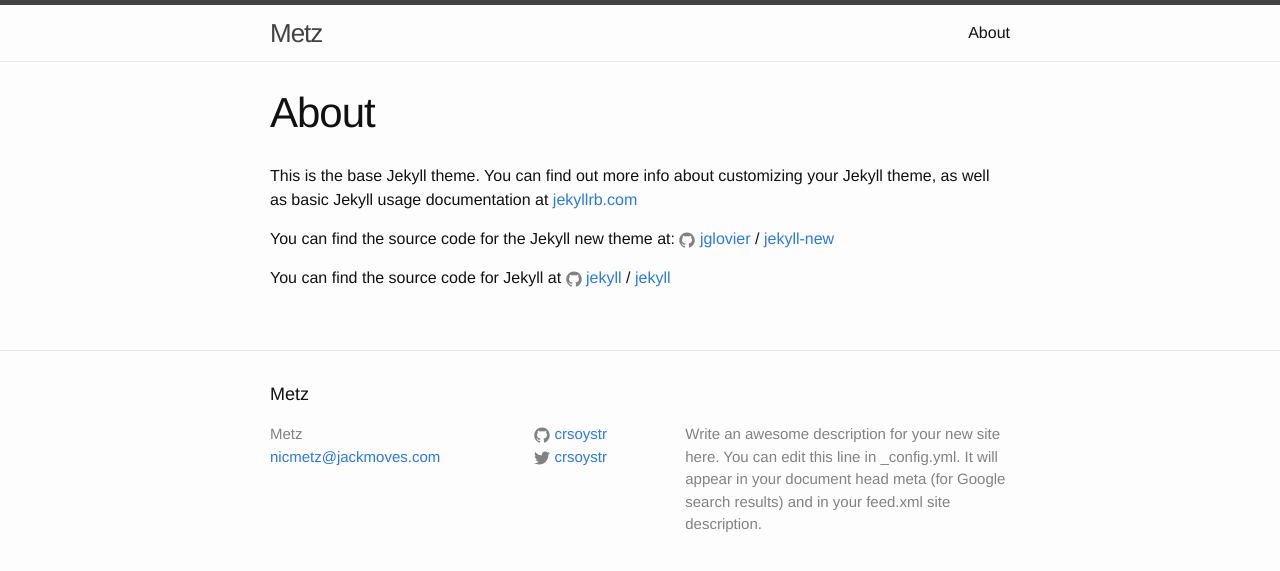
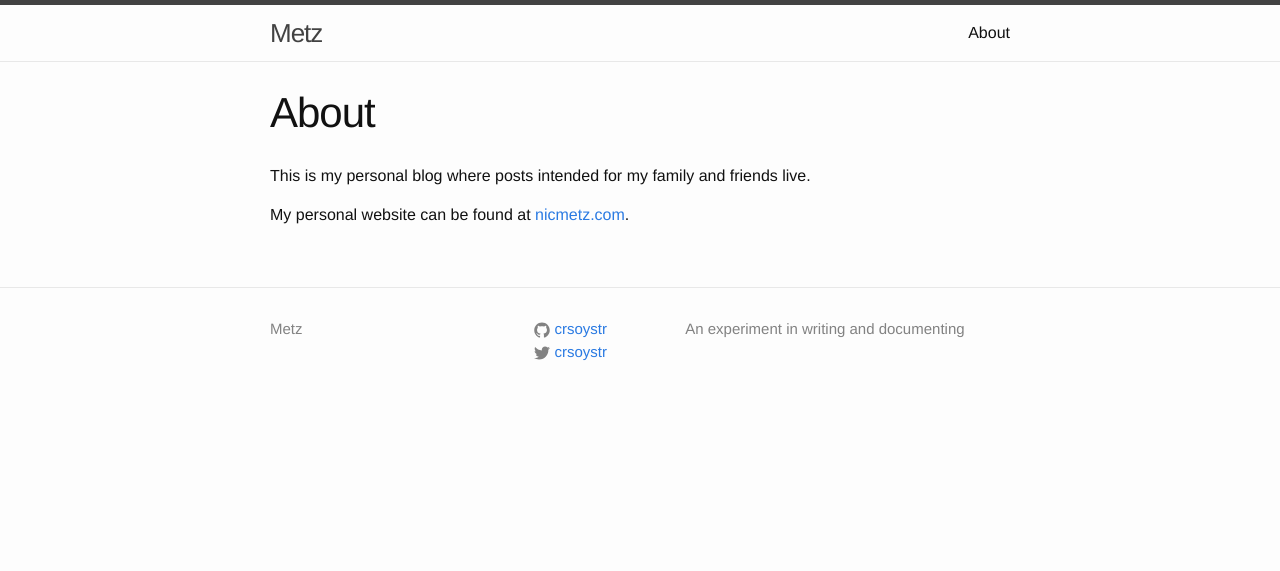
Before and after one commit to CrsOystr/selfbloggy, a Jekyll site: the page built from about.md, in a window 1280 px wide. Shown: the top 571 px of the page. Built offline with Jekyll 4.4.1, drawn with Linux system fonts in a browser that asks for light colours.

Commit message:
cleaning up site and personallizing everything. preparing for writing.

```diff
--- a/_config.yml
+++ b/_config.yml
@@ -7,11 +7,8 @@
 
 # Site settings
 title: Metz
-email: nicmetz@jackmoves.com
 description: > # this means to ignore newlines until "baseurl:"
-  Write an awesome description for your new site here. You can edit this
-  line in _config.yml. It will appear in your document head meta (for
-  Google search results) and in your feed.xml site description.
+  An experiment in writing and documenting
 baseurl: "" # the subpath of your site, e.g. /blog
 url: "http://blog.nicmetz.com/" # the base hostname & protocol for your site
 twitter_username: crsoystr
--- /dev/null
+++ b/_drafts/first_post.markdown
@@ -0,0 +1,6 @@
+---
+layout: post
+title: First post
+published: true
+category: self
+---
--- a/_includes/footer.html
+++ b/_includes/footer.html
@@ -1,8 +1,6 @@
 <footer class="site-footer">
 
   <div class="wrapper">
-
-    <h2 class="footer-heading">{{ site.title }}</h2>
 
     <div class="footer-col-wrapper">
       <div class="footer-col footer-col-1">
--- a/_posts/2016-05-11-welcome-to-jekyll.markdown
+++ b/_posts/2016-05-11-welcome-to-jekyll.markdown
@@ -3,6 +3,7 @@
 title:  "Welcome to Jekyll!"
 date:   2016-05-11 20:23:24 -0600
 categories: jekyll update
+published: false
 ---
 You’ll find this post in your `_posts` directory. Go ahead and edit it and re-build the site to see your changes. You can rebuild the site in many different ways, but the most common way is to run `jekyll serve`, which launches a web server and auto-regenerates your site when a file is updated.
 
--- a/about.md
+++ b/about.md
@@ -4,12 +4,6 @@
 permalink: /about/
 ---
 
-This is the base Jekyll theme. You can find out more info about customizing your Jekyll theme, as well as basic Jekyll usage documentation at [jekyllrb.com](http://jekyllrb.com/)
+This is my personal blog where posts intended for my family and friends live.
 
-You can find the source code for the Jekyll new theme at:
-{% include icon-github.html username="jglovier" %} /
-[jekyll-new](https://github.com/jglovier/jekyll-new)
-
-You can find the source code for Jekyll at
-{% include icon-github.html username="jekyll" %} /
-[jekyll](https://github.com/jekyll/jekyll)
+My personal website can be found at [nicmetz.com](http://www.nicmetz.com/).
```
